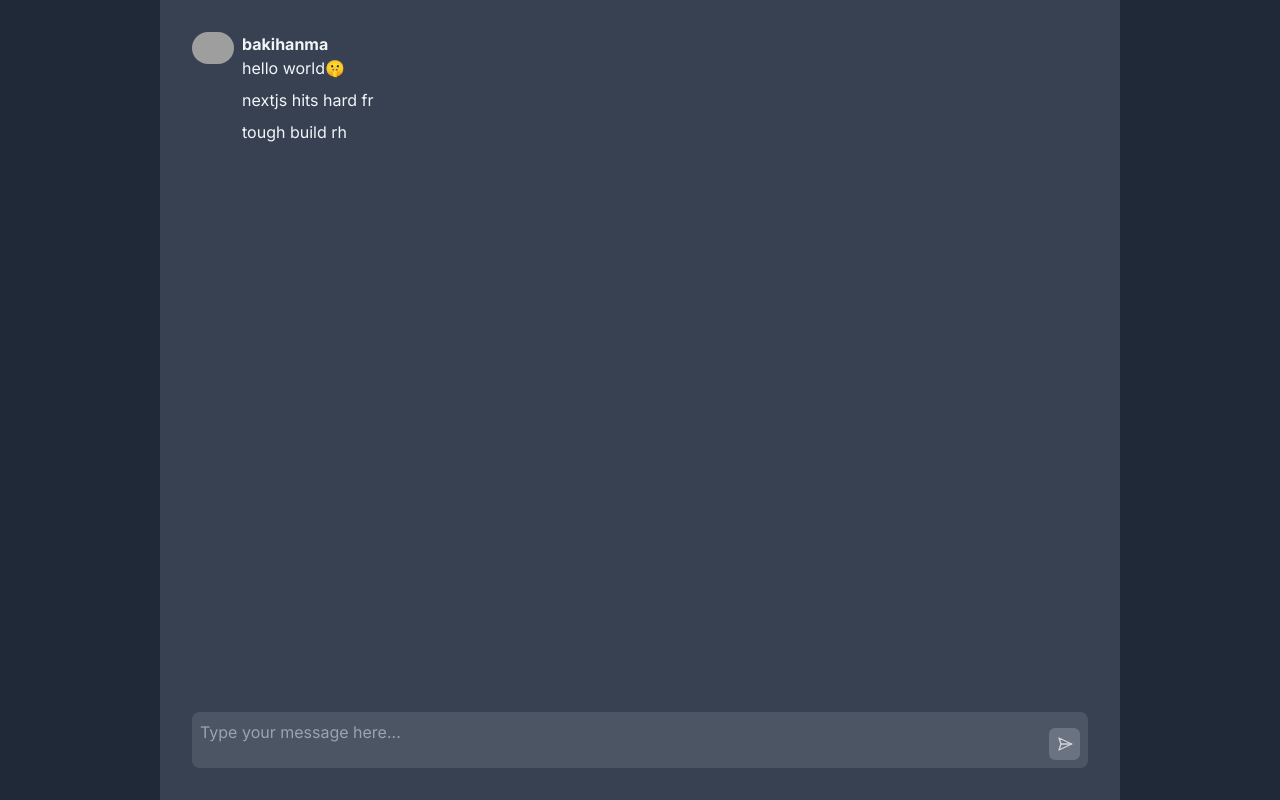
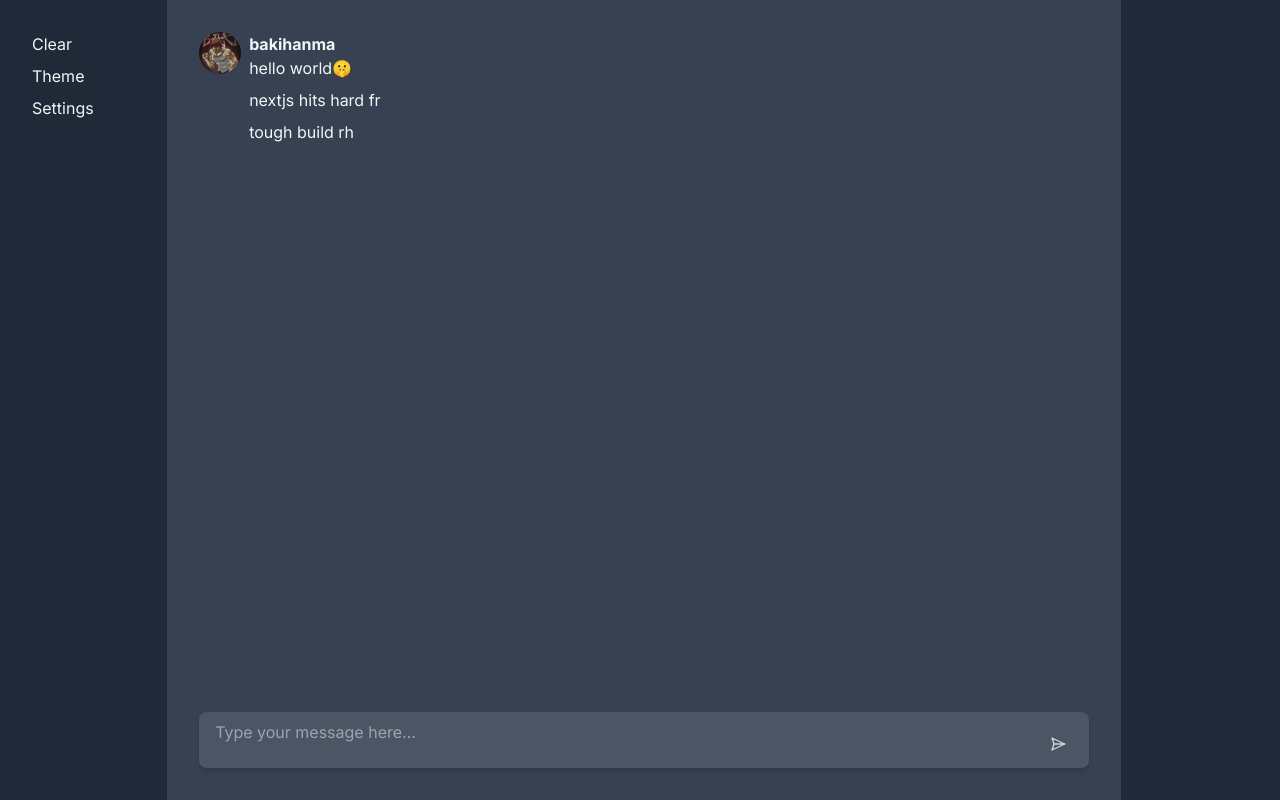
Before and after one commit to muhamaddigdaya/disposable-chat, a Next.js app: page / in a window 1280 px wide. Built offline with nearby package versions, Linux system fonts and the light colour scheme; grey boxes are pictures that could not be loaded.

Commit message:
non-functional wireframe

```diff
--- a/src/app/components/ui/Chatinput.tsx
+++ b/src/app/components/ui/Chatinput.tsx
@@ -10,12 +10,12 @@ type Props = {}
 const Chatinput = (props: Props) => {
   return (
     <div className='stretch flex bg-gray-700 p-8 pt-0 items-centerrelative bottom-0 w-full '>
-      <form className='stretch bg-gray-600 flex p-2 items-center rounded-lg relative bottom-0 w-full'>
+      <form className='stretch shadow-md bg-gray-600 flex px-4 py-2 items-center rounded-lg relative bottom-0 w-full'>
         <TextareaAutosize
           className="placeholder:text-gray-400 text-gray-50 m-0 min-h-10 max-h-[44vh] w-full resize-none border-0 bg-transparent mr-2 p-0 dark:bg-transparent pl-"
           placeholder="Type your message here..."
         />
-        <Button size="icon" type="submit" className='self-end bottom-0 bg-gray-500 hover:bg-gray-400 text-gray-300 hover:text-gray-100'>
+        <Button size="icon" type="submit" variant="appear" className='self-end bottom-0 hover:bg-gray-400 text-gray-300 hover:text-gray-100'>
           <SendHorizonal className="h-4 w-4 "/>
         </Button>
       </form>
--- a/src/app/components/ui/Leftbar.tsx
+++ b/src/app/components/ui/Leftbar.tsx
@@ -4,8 +4,13 @@ type Props = {}
 
 const Leftbar = (props: Props) => {
   return (
-    <div className='h-full w-1/6 bg-gray-800'>
-
+    <div className='h-full w-1/6 bg-gray-800 text-slate-100 pl-8 pt-8'>
+      <ul>
+        <li className='mb-2 hover:underline cursor-pointer'>Clear</li>
+        <li className='mb-2 hover:underline cursor-pointer'></li>
+        <li className='mb-2 hover:underline cursor-pointer'>Theme</li>
+        <li className='mb-2 hover:underline cursor-pointer'>Settings</li>
+      </ul>
     </div>
   )
 }
--- a/src/app/components/ui/button.tsx
+++ b/src/app/components/ui/button.tsx
@@ -16,7 +16,7 @@ const buttonVariants = cva(
           "border border-input bg-background hover:bg-accent hover:text-accent-foreground",
         secondary:
           "bg-secondary text-secondary-foreground hover:bg-secondary/80",
-        ghost: "hover:bg-accent hover:text-accent-foreground",
+        appear: "hover:bg-accent hover:text-accent-foreground",
         link: "text-primary underline-offset-4 hover:underline",
       },
       size: {
```
Also changed, not shown: public/baki.jpg (added).
